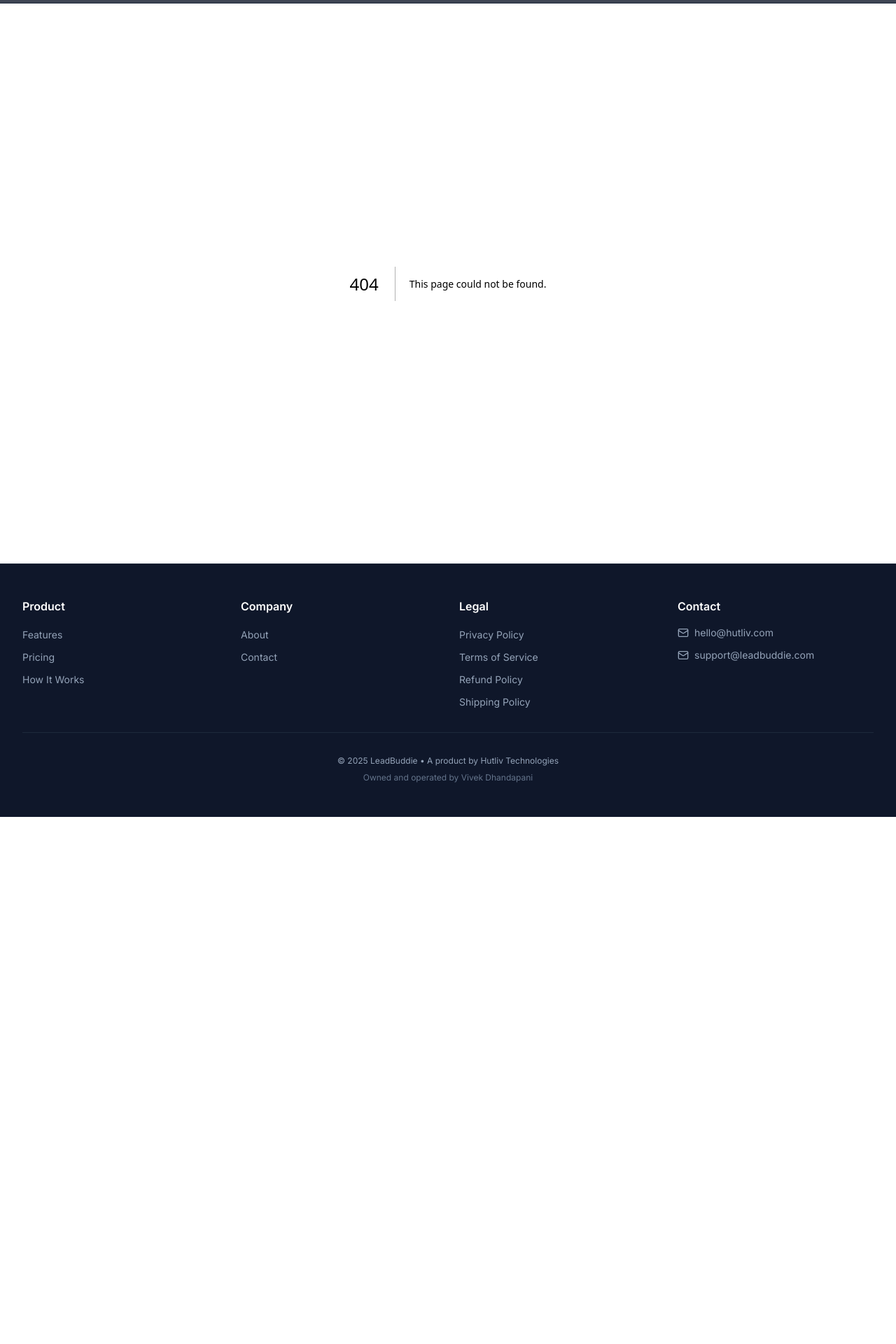
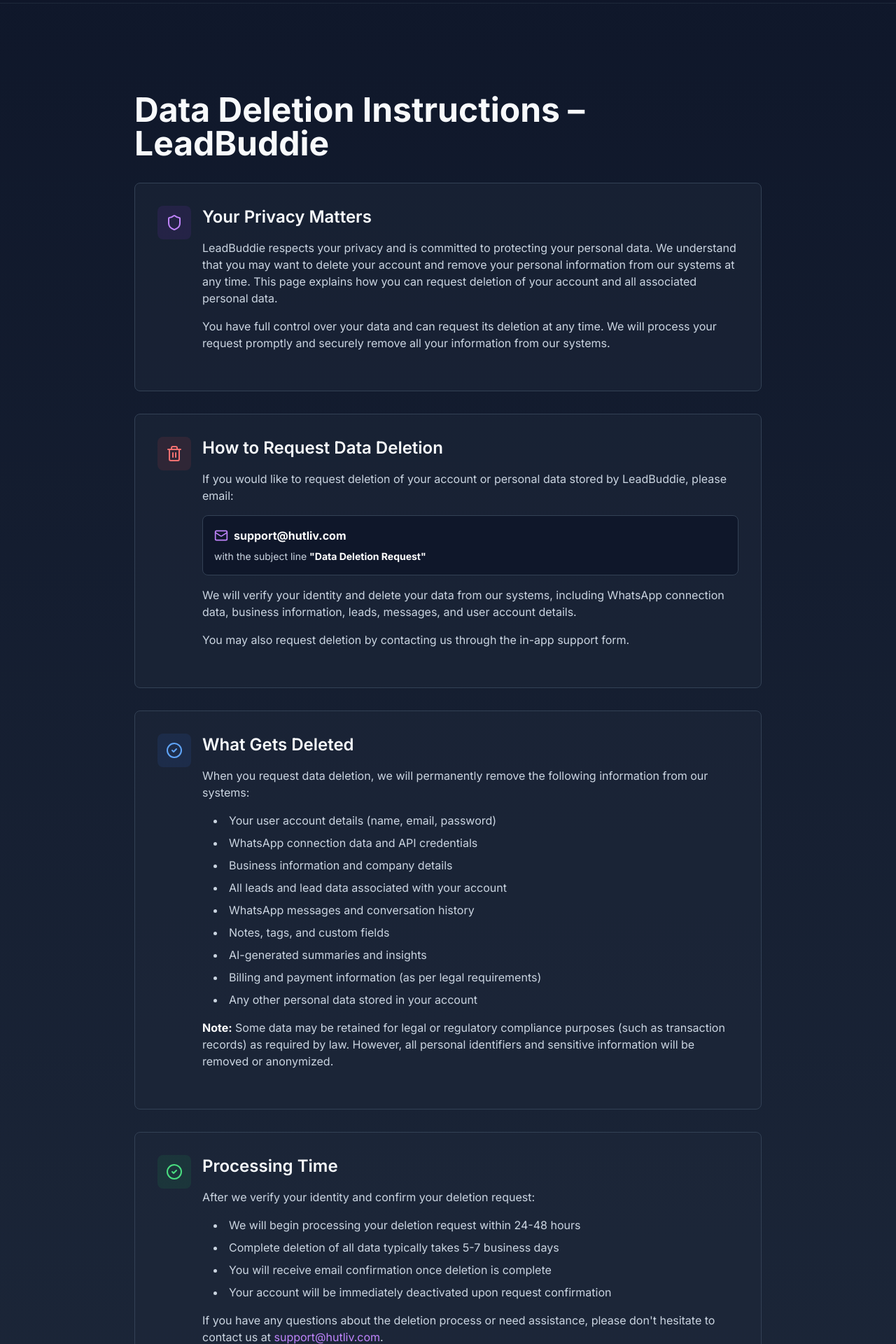
Before and after one commit to vivek6868/leadbuddie-website, a Next.js app: page /data-deletion-instructions in a window 1280 px wide. Before the commit this address had no page. Shown: the part 60-1980 px from the top of the page at 70% size. Before the commit the page ends 1227 px from the top, so only its background shows below. Built offline with nearby package versions, Linux system fonts and the light colour scheme.

Commit message:
added deletion instructions

```diff
--- /dev/null
+++ b/app/data-deletion-instructions/page.tsx
@@ -0,0 +1,130 @@
+import { Metadata } from 'next'
+import { Section } from '@/components/ui/Section'
+import { Shield, Mail, Trash2, CheckCircle2 } from 'lucide-react'
+
+export const metadata: Metadata = {
+  title: 'Data Deletion Instructions - LeadBuddie',
+  description: 'Learn how to request deletion of your account and personal data from LeadBuddie.',
+}
+
+export default function DataDeletionInstructionsPage() {
+  return (
+    <Section className="pt-24 pb-16 md:pt-32 md:pb-24">
+      <div className="max-w-4xl mx-auto">
+        <div className="mb-8">
+          <h1 className="text-4xl md:text-5xl font-bold mb-4">
+            Data Deletion Instructions – LeadBuddie
+          </h1>
+        </div>
+
+        <div className="prose prose-invert max-w-none space-y-8">
+          <div className="bg-dark-800/50 border border-dark-700 rounded-lg p-6 md:p-8">
+            <div className="flex items-start space-x-4 mb-6">
+              <div className="w-12 h-12 bg-primary-600/10 rounded-lg flex items-center justify-center flex-shrink-0">
+                <Shield className="text-primary-400" size={24} />
+              </div>
+              <div>
+                <h2 className="text-2xl font-semibold mb-4">Your Privacy Matters</h2>
+                <p className="text-dark-300 mb-4">
+                  LeadBuddie respects your privacy and is committed to protecting your personal data.
+                  We understand that you may want to delete your account and remove your personal information
+                  from our systems at any time. This page explains how you can request deletion of your
+                  account and all associated personal data.
+                </p>
+                <p className="text-dark-300">
+                  You have full control over your data and can request its deletion at any time. We will
+                  process your request promptly and securely remove all your information from our systems.
+                </p>
+              </div>
+            </div>
+          </div>
+
+          <div className="bg-dark-800/50 border border-dark-700 rounded-lg p-6 md:p-8">
+            <div className="flex items-start space-x-4 mb-6">
+              <div className="w-12 h-12 bg-red-500/10 rounded-lg flex items-center justify-center flex-shrink-0">
+                <Trash2 className="text-red-400" size={24} />
+              </div>
+              <div>
+                <h2 className="text-2xl font-semibold mb-4">How to Request Data Deletion</h2>
+                <p className="text-dark-300 mb-4">
+                  If you would like to request deletion of your account or personal data stored by LeadBuddie,
+                  please email:
+                </p>
+                <div className="bg-dark-900 border border-dark-700 rounded-lg p-4 mb-4">
+                  <div className="flex items-center space-x-2 mb-2">
+                    <Mail className="text-primary-400" size={20} />
+                    <strong className="text-white">support@hutliv.com</strong>
+                  </div>
+                  <p className="text-dark-300 text-sm">
+                    with the subject line <strong className="text-white">"Data Deletion Request"</strong>
+                  </p>
+                </div>
+                <p className="text-dark-300 mb-4">
+                  We will verify your identity and delete your data from our systems, including WhatsApp
+                  connection data, business information, leads, messages, and user account details.
+                </p>
+                <p className="text-dark-300">
+                  You may also request deletion by contacting us through the in-app support form.
+                </p>
+              </div>
+            </div>
+          </div>
+
+          <div className="bg-dark-800/50 border border-dark-700 rounded-lg p-6 md:p-8">
+            <div className="flex items-start space-x-4 mb-6">
+              <div className="w-12 h-12 bg-blue-500/10 rounded-lg flex items-center justify-center flex-shrink-0">
+                <CheckCircle2 className="text-blue-400" size={24} />
+              </div>
+              <div>
+                <h2 className="text-2xl font-semibold mb-4">What Gets Deleted</h2>
+                <p className="text-dark-300 mb-4">
+                  When you request data deletion, we will permanently remove the following information from our systems:
+                </p>
+                <ul className="list-disc list-inside space-y-2 text-dark-300 mb-4 ml-4">
+                  <li>Your user account details (name, email, password)</li>
+                  <li>WhatsApp connection data and API credentials</li>
+                  <li>Business information and company details</li>
+                  <li>All leads and lead data associated with your account</li>
+                  <li>WhatsApp messages and conversation history</li>
+                  <li>Notes, tags, and custom fields</li>
+                  <li>AI-generated summaries and insights</li>
+                  <li>Billing and payment information (as per legal requirements)</li>
+                  <li>Any other personal data stored in your account</li>
+                </ul>
+                <p className="text-dark-300">
+                  <strong className="text-white">Note:</strong> Some data may be retained for legal or regulatory
+                  compliance purposes (such as transaction records) as required by law. However, all personal
+                  identifiers and sensitive information will be removed or anonymized.
+                </p>
+              </div>
+            </div>
+          </div>
+
+          <div className="bg-dark-800/50 border border-dark-700 rounded-lg p-6 md:p-8">
+            <div className="flex items-start space-x-4 mb-6">
+              <div className="w-12 h-12 bg-green-500/10 rounded-lg flex items-center justify-center flex-shrink-0">
+                <CheckCircle2 className="text-green-400" size={24} />
+              </div>
+              <div>
+                <h2 className="text-2xl font-semibold mb-4">Processing Time</h2>
+                <p className="text-dark-300 mb-4">
+                  After we verify your identity and confirm your deletion request:
+                </p>
+                <ul className="list-disc list-inside space-y-2 text-dark-300 mb-4 ml-4">
+                  <li>We will begin processing your deletion request within 24-48 hours</li>
+                  <li>Complete deletion of all data typically takes 5-7 business days</li>
+                  <li>You will receive email confirmation once deletion is complete</li>
+                  <li>Your account will be immediately deactivated upon request confirmation</li>
+                </ul>
+                <p className="text-dark-300">
+                  If you have any questions about the deletion process or need assistance, please don't hesitate
+                  to contact us at <a href="mailto:support@hutliv.com" className="text-primary-400 hover:text-primary-300">support@hutliv.com</a>.
+                </p>
+              </div>
+            </div>
+          </div>
+        </div>
+      </div>
+    </Section>
+  )
+}
--- a/app/sitemap.ts
+++ b/app/sitemap.ts
@@ -64,5 +64,11 @@
       changeFrequency: 'yearly',
       priority: 0.5,
     },
+    {
+      url: `${baseUrl}/data-deletion-instructions`,
+      lastModified: new Date(),
+      changeFrequency: 'yearly',
+      priority: 0.5,
+    },
   ]
 }
--- a/lib/constants.ts
+++ b/lib/constants.ts
@@ -25,6 +25,7 @@
   { name: 'Terms of Service', href: '/terms' },
   { name: 'Refund Policy', href: '/refund-policy' },
   { name: 'Shipping Policy', href: '/shipping-policy' },
+  { name: 'Data Deletion Instructions', href: '/data-deletion-instructions' },
 ] as const
 
 export const FEATURES = [
```
Also changed, not shown: 1 other file (tests, documents, lock files or other folders).
